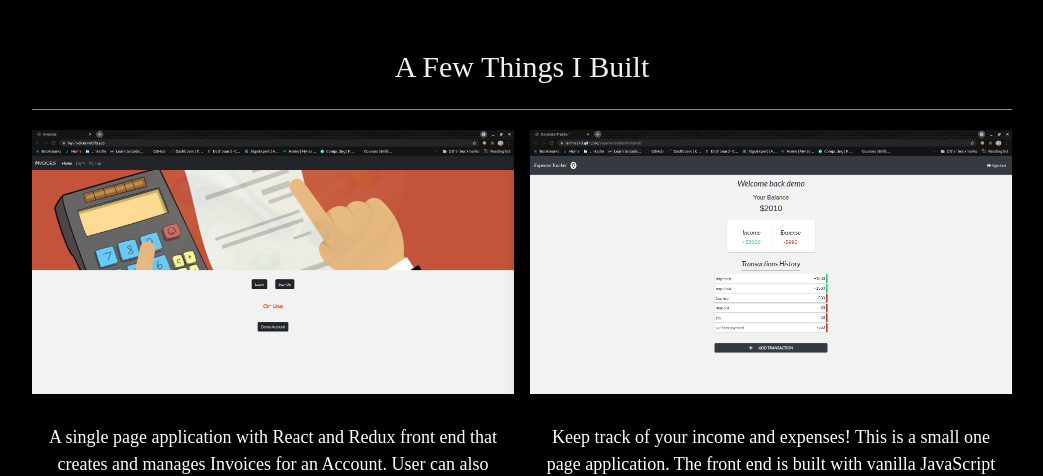
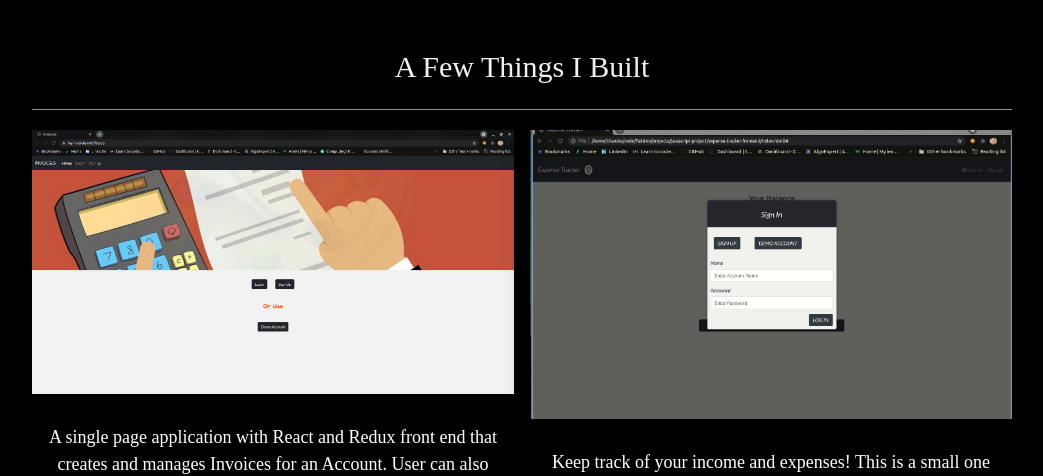
Before and after one commit to iamme24cl/my-website, a React (Create React App) app: page / in a window 1280 px wide. Shown: the part 1620-2096 px from the top of the page, without its empty margins (178-1221 px from the left). Built offline with nearby package versions, Linux system fonts and the light colour scheme; a web font is replaced by a local one.

Commit message:
added gif for expense-tracker project

```diff
--- a/src/components/Projects.js
+++ b/src/components/Projects.js
@@ -18,7 +18,7 @@ const Projects = () => {
         </div>
 
         <div className="w3-half w3-card-4">
-          <a href="https://iamme24cl.github.io/expense-tracker-frontend/" target="_blank" rel="noreferrer"><img className="project-image" src="images/expense-tracker.png" style={{width: "100%"}} alt="expense-tracker" /></a>
+          <a href="https://iamme24cl.github.io/expense-tracker-frontend/" target="_blank" rel="noreferrer"><img className="project-image" src="images/expense-tracker.gif" style={{width: "100%"}} alt="expense-tracker" /></a>
           <div className="w3-container">
             <p className="w3-center">Keep track of your income and expenses! This is a small
             one page application. The front end is built with vanilla JavaScript and fetches data
```
Also changed, not shown: public/images/expense-tracker.gif (added).
